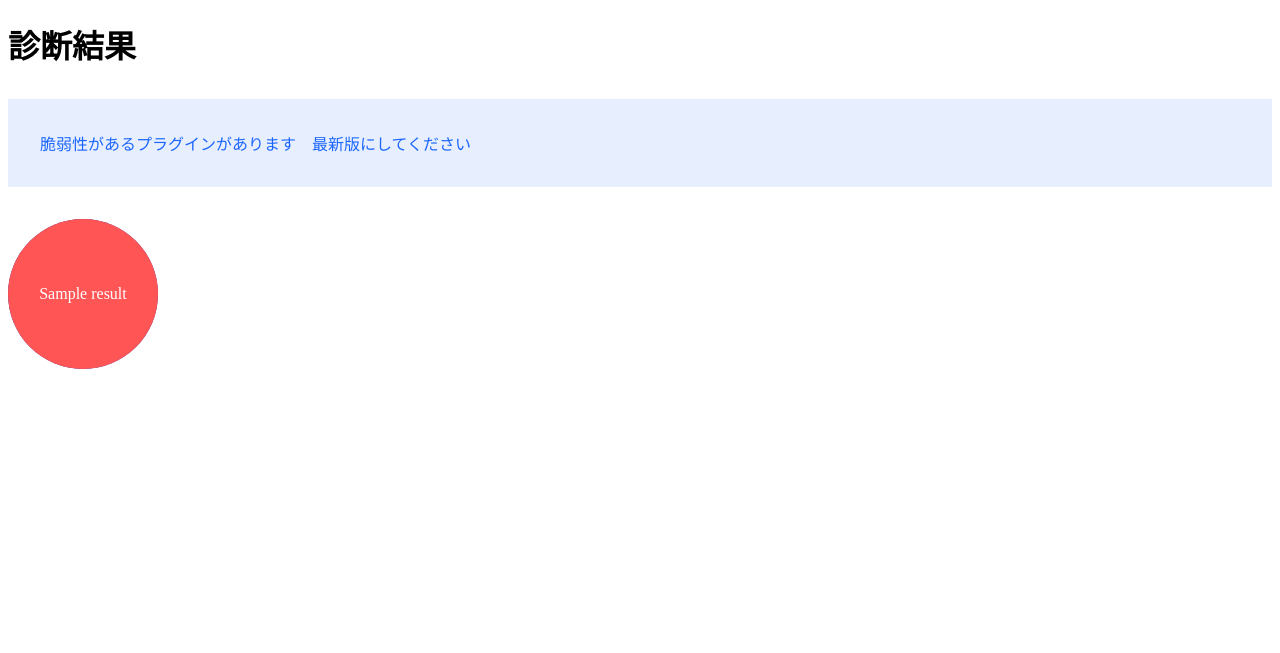
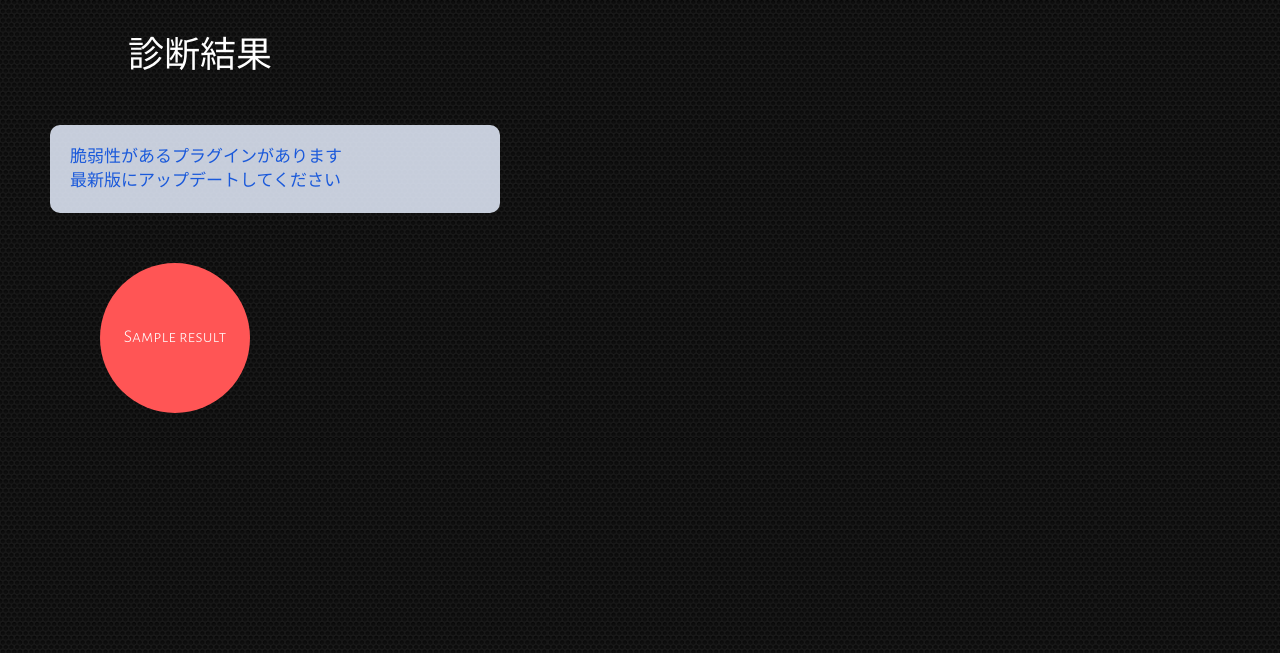
Before and after one commit to isl14B/WhiteAbyss, a Django app: template general/templates/result.html in a window 1280 px wide; the page is wider, and only the part inside the window is pictured. Shown: the top 653 px of that part. Run offline with Django 3.2, Linux system fonts and the light colour scheme; the template is opened without the code that fills it: most values are stand-ins (such as "Sample title", 1, 10 or a date in 2020); some libraries are stand-ins or nearby versions.

Commit message:
[update]結果画面の背景追加、脆弱性情報詳細の表示機能の追加、UIの向上

```diff
--- a/general/templates/result.html
+++ b/general/templates/result.html
@@ -3,22 +3,46 @@
 
 {% block extrahead %}
     <script type="text/javascript" src="{% static 'WhiteAbyss/js/jquery-3.2.0.min.js' %}"></script>
+    <script type="text/javascript" src="{% static 'bootstrap-3.3.7-dist/js/bootstrap.min.js' %}"></script>
     <link rel="stylesheet" href="{% static 'WhiteAbyss/css/style.css' %}" type="text/css">
+    <link rel="stylesheet" href="{% static 'bootstrap-3.3.7-dist/css/bootstrap.min.css' %}" type="text/css">
+    <link href="https://fonts.googleapis.com/css?family=Alegreya+Sans+SC:300" rel="stylesheet" >
 {% endblock %}
 
 {% block content %}
     <h1>診断結果</h1>
+
     <div class="alert-box">
-        脆弱性があるプラグインがあります　最新版にしてください
+        <p>脆弱性があるプラグインがあります<br>最新版にアップデートしてください</p>
     </div>
 
+{#    モーダルウィンドウ#}
+    <div class="modal fade" id="myModal">
+      <div class="modal-dialog">
+        <div class="modal-content">
+          <div class="modal-header">
+            <button type="button" class="close" data-dismiss="modal" aria-label="Close">
+                <span aria-hidden="true">&times;</span></button>
+            <h4 class="modal-title" id="title_vulnerability">Modal Title</h4>
+          </div>
+          <div class="modal-body" id="info_vulnerability">Modal Contents</div>
+          <div class="modal-footer">
+            <button type="button" class="btn btn-primary" data-dismiss="modal">Close</button>
+           </div>
+        </div>
+      </div>
+    </div>
+
+{#    プラグイン要素#}
     {% for name, version, search_result in result_list %}
         <div id="plugin_{{ forloop.counter }}" class="pluginClass">
             <p>{{ name }}</p>
 
+{#        脆弱性要素#}
         <div id="selection_{{ forloop.counter }}">
         {% for i in search_result %}
-            <div class="vulnerabilityClass" id={{ forloop.counter }}>
+            <div class="vulnerabilityClass" name="template" id="{{ forloop.counter }}"
+                 data-toggle="modal" data-target="#myModal">
                 <p>{{ i.Exploit }}</p>
             </div>
         {% endfor %}
@@ -27,8 +51,12 @@
     {% endfor %}
 
 <script>
+    var vulnerability_info_list = {{ vulnerability_info_list|safe }};
+    var vulnerability_title_list = {{ vulnerability_title_list|safe }};
+
     // 最初に脆弱性情報要素の位置を，プラグイン要素の位置に移動
     window.onload = function() {
+        var counter = 0;
         $("#is_vulnerability").hide();
 
         for (var i = 1; i <={{ plugin_num }}; i++) {
@@ -37,32 +65,46 @@
             var vulnerability_flag = false;
 
             $(select).each(function (index, elem) {
-                $(elem).offset({top: pos});
+                $(elem).offset({top:pos}).attr("name", counter++);
                 vulnerability_flag = true;
+                $("#plugin_" + i).css("background-color", "#f55");
+                $("#is_vulnerability").show();
             });
 
-            if(vulnerability_flag == true){
-                $("#plugin_" + i).css("background-color", "#f55");
-                $("#is_vulnerability").show();
-            }else{
-            }
+            $(select).hide();
         }
-    }
+
+        $(".alert-box").fadeIn(1000);
+    };
 
     // num番目のプラグイン要素をクリックした場合，num番目の小要素（脆弱性要素）を横にスライドさせる
     $(".pluginClass").click(function(){
-        var num = this.id.split("_")[1];
-        setPosFunc(num);
+        setPosFunc(this.id.split("_")[1]);
     });
 
+    // 脆弱性情報要素をクリックした場合, モーダルウィンドウで詳細を表示する
+    $(".vulnerabilityClass").click(function(){
+        $("#info_vulnerability").html(vulnerability_info_list[this.attributes["name"].value]);
+        $("#title_vulnerability").html(vulnerability_title_list[this.attributes["name"].value]);
+    });
+
+    // 脆弱性情報要素のアニメーション
     function setPosFunc(number){
         var posNo = 1;
         var select = "#selection_" + number + ">div";
+        $(select).show();
         $(select).each(function(index, elem) {
-            var myX = posNo * 150 + "px";
+            var myX = posNo * 200 + "px";
             $(elem).stop().animate({left: myX});
             posNo+=1;
         });
     }
+
+    // 脆弱性情報要素をクリックした場合, モーダルウィンドウで詳細を表示する
+    $(".vulnerabilityClass").click(function(){
+        $("#info_vulnerability").html(vulnerability_info_list[this.attributes["name"].value]);
+        $("#title_vulnerability").html(vulnerability_title_list[this.attributes["name"].value]);
+    });
+
 </script>
 {% endblock %}
--- a/static/WhiteAbyss/css/style.css
+++ b/static/WhiteAbyss/css/style.css
@@ -1,3 +1,17 @@
+body{
+    background: url("../img/bg10.jpg");
+    background-size: contain;
+}
+h1{
+    color: white !important;
+    position: relative;
+    padding-top: 15px;
+    padding-bottom: 30px;
+    left: 10%;
+}
+p{
+    font-family: 'Alegreya Sans SC', sans-serif;
+}
 .pluginClass {
     color: #fff;
     text-decoration: none;
@@ -5,35 +19,37 @@
     display: block;
     width: 150px;
     height: 150px;
-    /* 円形にする */
     border-radius: 50%;
     transition: all 1s ease;
     -webkit-transition: all 1s ease;
     position:relative;
     text-align: center;
+    margin-bottom: 25px;
+    margin-left: 100px;
+}
+.pluginClass p{
+    font-size: 18px;
+    position: relative;
+    top: 50%;
+    transform: translateY(-50%);
 }
 .vulnerabilityClass {
     color: #fff;
     text-decoration: none;
-    background-color: #3333aa;
+    /*background-color: #3333aa;*/
+    background-color: #55f;
     display: block;
     width: 150px;
     height: 150px;
-    /* 円形にする */
     border-radius: 50%;
     transition: all 1s ease;
     -webkit-transition: all 1s ease;
     position:relative;
-    z-index: -1;
     font-size: 10px;
     text-align: center;
 }
-.pluginClass p{
-    position: relative;
-    top: 50%;
-    transform: translateY(-50%);
-}
 .vulnerabilityClass p{
+    font-size: 15px;
     position: relative;
     top: 50%;
     transform: translateY(-50%);
@@ -41,6 +57,21 @@
 .alert-box{
     background-color: #e7efff;
     color: #1c66fe;
-    margin: 2em 0;
-    padding: 2em;
+    width:450px;
+    margin-left: 50px;
+    margin-top:20px;
+    margin-bottom:50px;
+    opacity: 0.85;
+    border-radius: 10px;
+    display: none;
 }
+.alert-box p{
+    font-size: 17px;
+    padding: 20px;
+    margin-left:auto;
+    margin-right:auto;
+}
+.modal-content{
+    width: 800px;
+    left:-100px;
+}
```
Also changed, not shown: general/views.py (+17 -2 lines).
